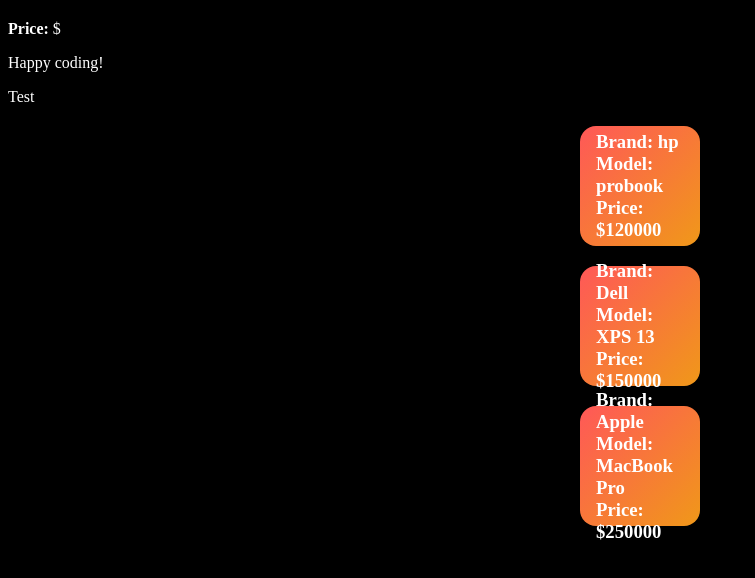
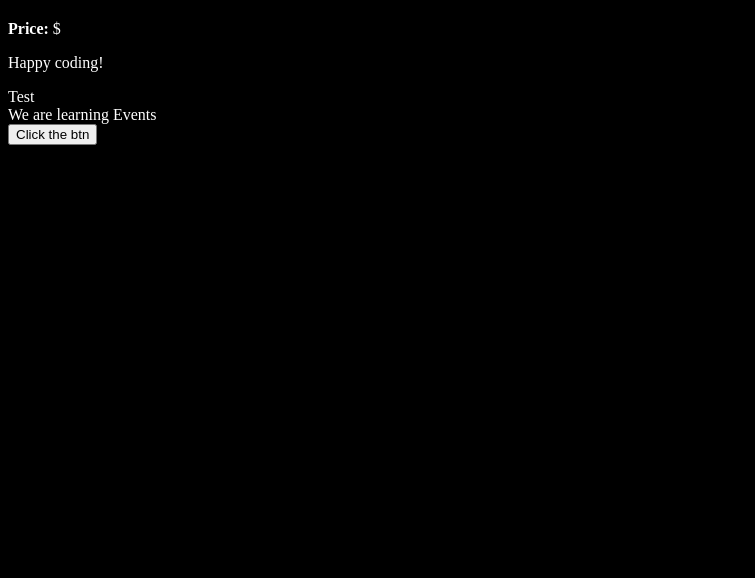
Before and after one commit to Shakhoyat/React-with-vite101, a React (Vite) app in the folder vite-project-101/: page / in a window 1280 px wide. Shown: the top 578 px of the page, without its empty margins (0-755 px from the left). Built offline with nearby package versions, Linux system fonts and the light colour scheme.

Commit message:
event handling using normal functions that we used in vanilla js

```diff
--- a/vite-project-101/src/App.jsx
+++ b/vite-project-101/src/App.jsx
@@ -7,6 +7,7 @@
 import Person2 from './components/Person2'
 import Person3 from './components/Person3'
 import Laptop from './components/Laptop'
+import Events from './components/Events'
 
 
 function App() {
@@ -37,11 +38,11 @@
         {/* <Person3 name="Roman" age={16} pancard={true} /> */}
       </div>
       <div>
-        <Laptop brandname="hp" model="probook" price={120000} />
+        {/* <Laptop brandname="hp" model="probook" price={120000} />
         <Laptop brandname="Dell" model="XPS 13" price={150000} />
-        <Laptop brandname="Apple" model="MacBook Pro" price={250000} />
+        <Laptop brandname="Apple" model="MacBook Pro" price={250000} /> */}
       </div>
-
+      <Events />
     </>
   )
 }
--- /dev/null
+++ b/vite-project-101/src/components/Events.jsx
@@ -0,0 +1,16 @@
+import React from 'react'
+
+const Events = () => {
+    const handleClick = () => {
+        alert('Button clicked!');
+    }
+    return (
+        <div>
+            <div>We are learning Events</div>
+            <button onMouseOver={handleClick}>Click the btn</button>
+        </div>
+
+    )
+}
+
+export default Events
```
